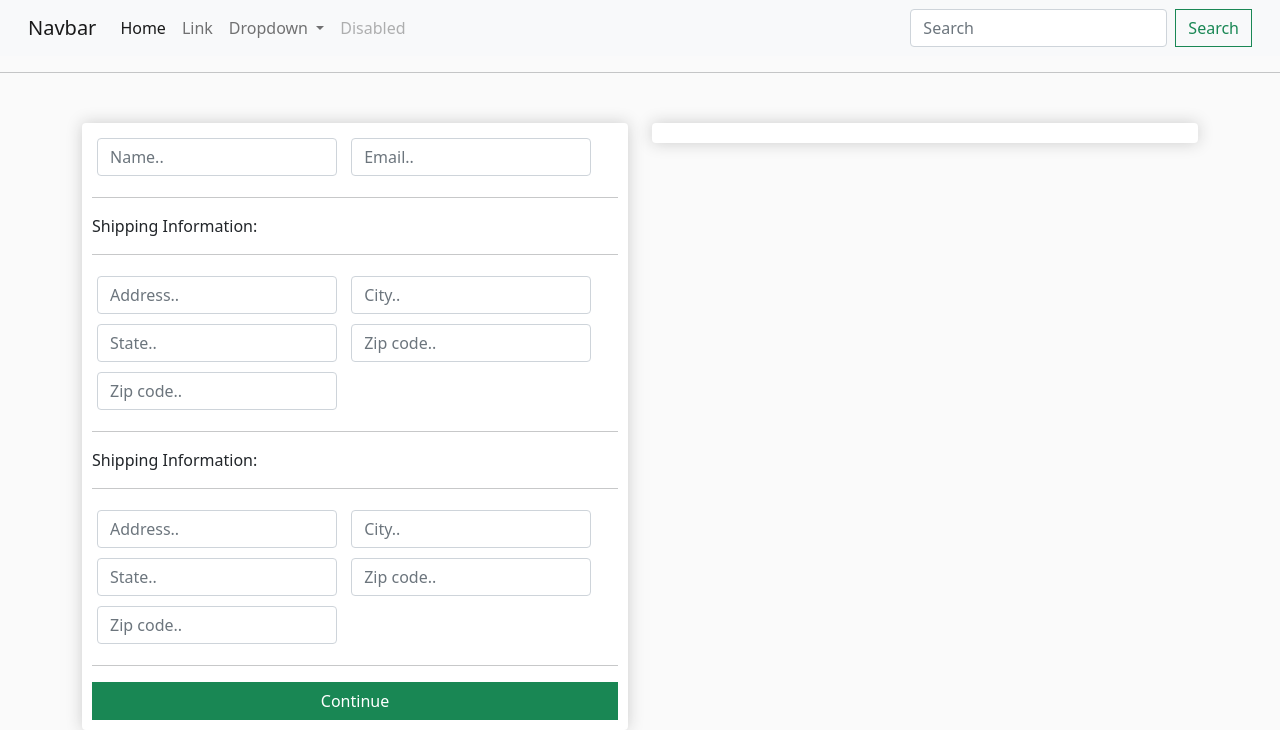
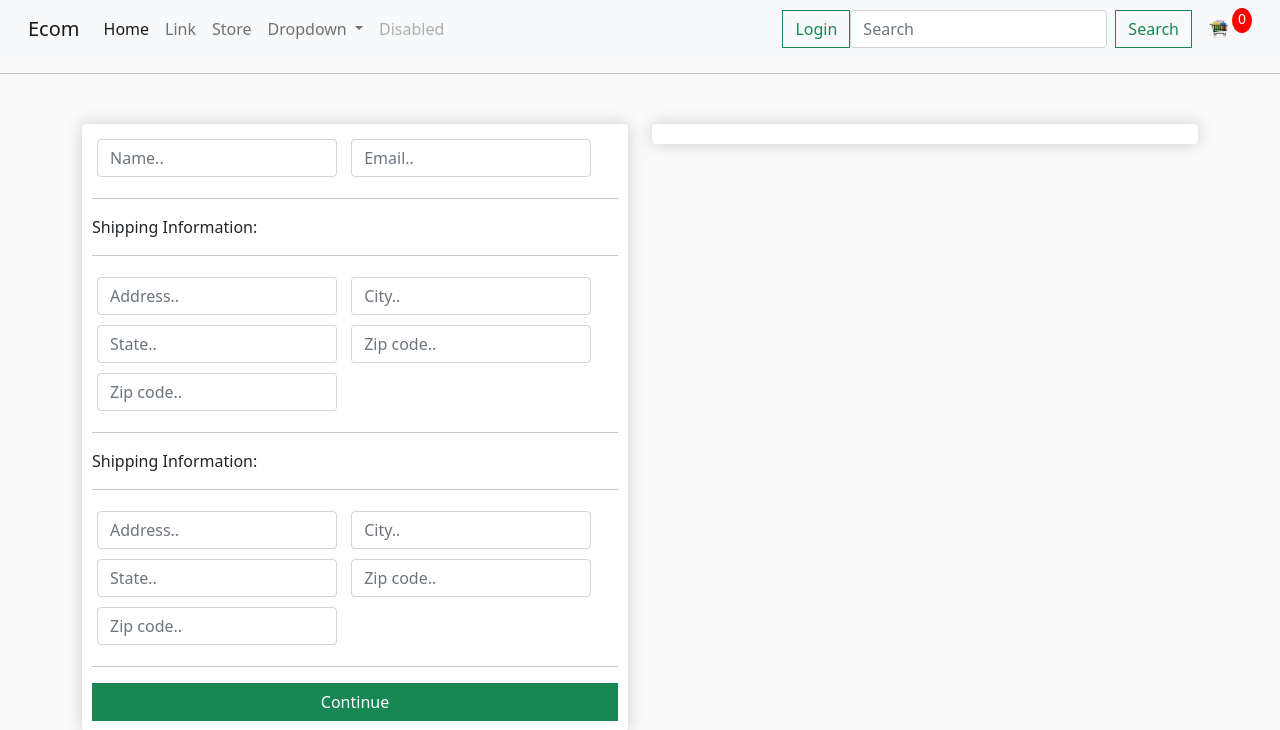
Before and after one commit to Taruna21/ecommerce-website, a Django app: page /checkout/ in a window 1280 px wide. Shown: the top 730 px of the page. Run offline with Django 4.2, Linux system fonts and the light colour scheme; some libraries are stand-ins or nearby versions.

Commit message:
Update main.html

```diff
--- a/store/templates/store/main.html
+++ b/store/templates/store/main.html
@@ -9,7 +9,6 @@
 	<link rel="stylesheet" href="https://stackpath.bootstrapcdn.com/bootstrap/4.4.1/css/bootstrap.min.css" integrity="sha384-Vkoo8x4CGsO3+Hhxv8T/Q5PaXtkKtu6ug5TOeNV6gBiFeWPGFN9MuhOf23Q9Ifjh" crossorigin="anonymous">
 	<link href="https://cdn.jsdelivr.net/npm/bootstrap@5.1.3/dist/css/bootstrap.min.css" rel="stylesheet" integrity="sha384-1BmE4kWBq78iYhFldvKuhfTAU6auU8tT94WrHftjDbrCEXSU1oBoqyl2QvZ6jIW3" crossorigin="anonymous">
 	<link rel="stylesheet" type="text/css" href="{% static 'css/main.css' %}">
-
 	<script type="text/javascript">
 		var user = '{{request.user}}'
 
@@ -37,37 +36,57 @@
 
 	<nav class="navbar navbar-expand-lg navbar-light bg-light">
 		<div class="container-fluid">
-		  <a class="navbar-brand" href="#">Navbar</a>
+		  <a class="navbar-brand" href="{% url 'store' %}">Ecom</a>
 		  <button class="navbar-toggler" type="button" data-bs-toggle="collapse" data-bs-target="#navbarSupportedContent" aria-controls="navbarSupportedContent" aria-expanded="false" aria-label="Toggle navigation">
 			<span class="navbar-toggler-icon"></span>
 		  </button>
+
 		  <div class="collapse navbar-collapse" id="navbarSupportedContent">
 			<ul class="navbar-nav me-auto mb-2 mb-lg-0">
 			  <li class="nav-item">
-				<a class="nav-link active" aria-current="page" href="#">Home</a>
+				<a class="nav-link active" aria-current="page" href="{% url 'store' %}">Home</a>
 			  </li>
 			  <li class="nav-item">
-				<a class="nav-link" href="#">Link</a>
+				<a class="nav-link" href="{ % url 'store' % }">Link</a>
+
+				<li class="nav-item">
+					<a class="nav-link" href="{% url 'store' %}">Store</a>
+				  </li>
 			  </li>
 			  <li class="nav-item dropdown">
-				<a class="nav-link dropdown-toggle" href="#" id="navbarDropdown" role="button" data-bs-toggle="dropdown" aria-expanded="false">
+				<a class="nav-link dropdown-toggle" href="{% url 'store' %}" id="navbarDropdown" role="button" data-bs-toggle="dropdown" aria-expanded="false">
 				  Dropdown
 				</a>
 				<ul class="dropdown-menu" aria-labelledby="navbarDropdown">
-				  <li><a class="dropdown-item" href="#">Action</a></li>
-				  <li><a class="dropdown-item" href="#">Another action</a></li>
+				  <li><a class="dropdown-item" href="{% url 'store' %}">Action</a></li>
+				  <li><a class="dropdown-item" href="{% url 'store' %}">Another action</a></li>
 				  <li><hr class="dropdown-divider"></li>
-				  <li><a class="dropdown-item" href="#">Something else here</a></li>
+				  <li><a class="dropdown-item" href="{% url 'store' %}">Something else here</a></li>
 				</ul>
 			  </li>
 			  <li class="nav-item">
 				<a class="nav-link disabled">Disabled</a>
 			  </li>
 			</ul>
+
+			<form class="d-flex">
+				<button class="btn btn-outline-success" type="submit">Login</button>
+			  </form>
+
 			<form class="d-flex">
 			  <input class="form-control me-2" type="search" placeholder="Search" aria-label="Search">
 			  <button class="btn btn-outline-success" type="submit">Search</button>
 			</form>
+
+			<div class="form-inline my-2 my-lg-0">
+
+				<a href="{% url 'cart' %}">
+				   <img  id="cart-icon" src="{% static 'images/cart.png' %}">
+			   </a>
+			   <p id="cart-total">0</p>
+
+		   </div>
+
 		  </div>
 		</div>
 	  </nav>
```
